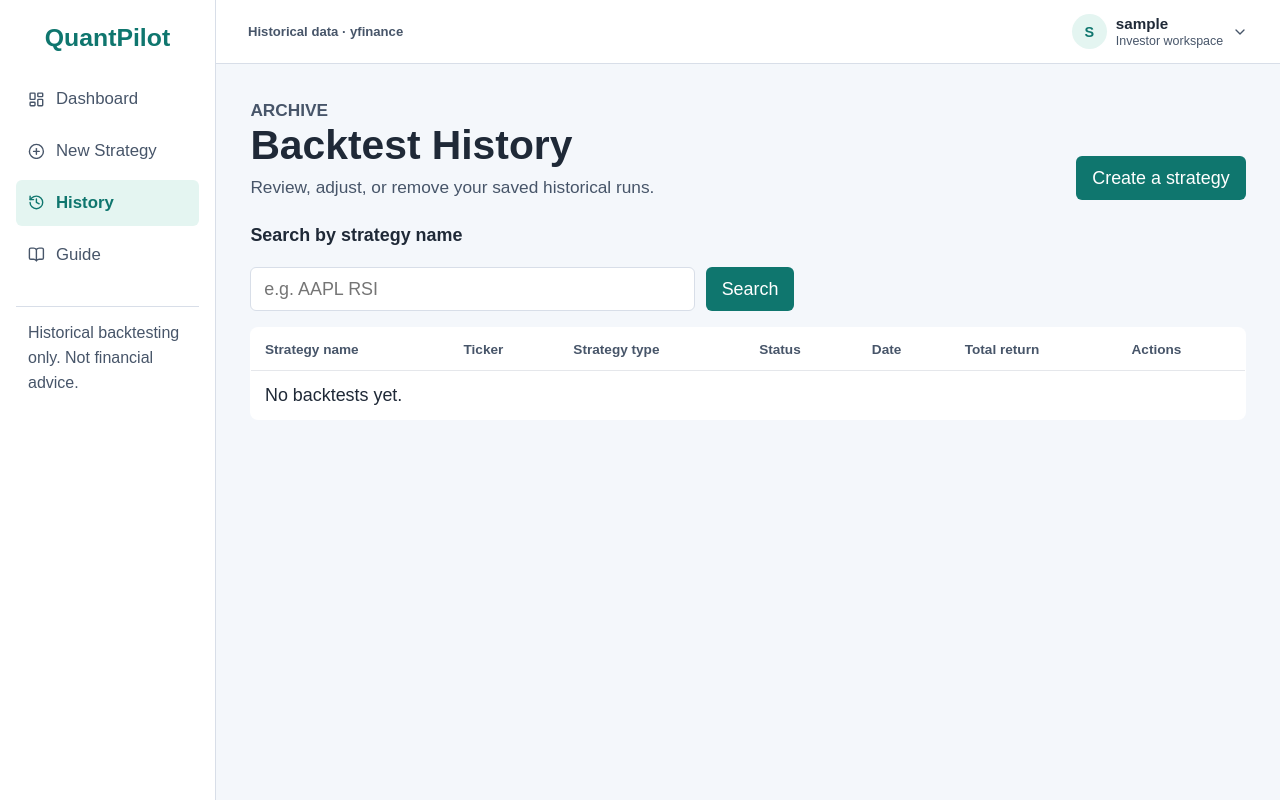
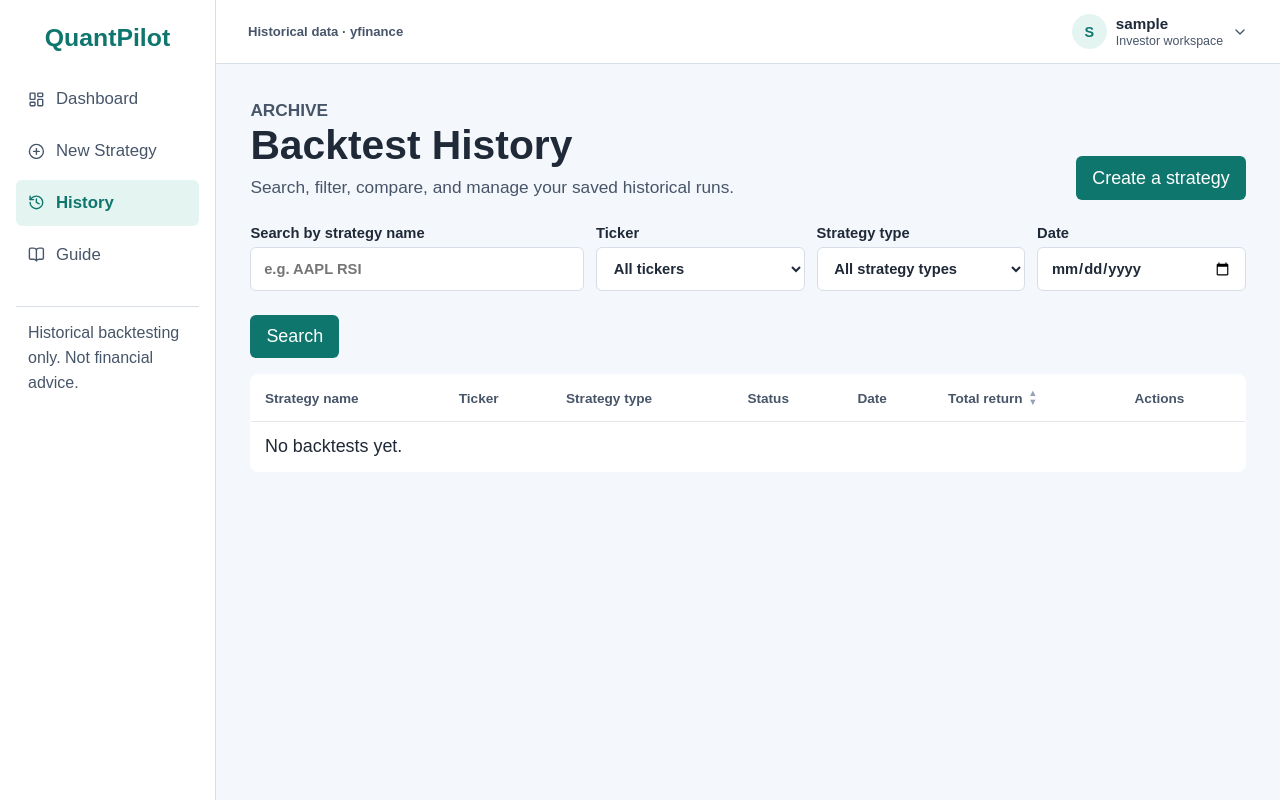
Before and after one commit to Jackson2035th/QuantPilot, a Django app: page /backtests/history/ in a window 1280 px wide. Run offline with Django 5.2, Linux system fonts and the light colour scheme; the visitor is signed in with stand-in values (Sample User, id 1); data that the repository does not hold is empty; some libraries are stand-ins or nearby versions.

Commit message:
feat: add history filters and return sorting

```diff
--- a/backtests/views.py
+++ b/backtests/views.py
@@ -2,6 +2,7 @@ import json
 
 from django.conf import settings
 from django.contrib.auth.decorators import login_required
+from django.db.models import F
 from django.shortcuts import get_object_or_404, redirect, render
 from django.utils import timezone
 from django.views.decorators.http import require_POST
@@ -240,15 +241,61 @@ def run_confirmed_backtest(request):
 @login_required
 def history(request):
     query = request.GET.get("q", "").strip()
+    ticker = request.GET.get("ticker", "").strip()
+    strategy_type = request.GET.get("strategy_type", "").strip()
+    selected_date = request.GET.get("date", "").strip()
+    sort = request.GET.get("sort", "")
+    sort_order = request.GET.get("order", "")
+    return_sort_order = sort_order if sort == "total_return" and sort_order in {"asc", "desc"} else ""
     runs = BacktestRun.objects.filter(user=request.user).select_related(
         "strategy", "result"
     )
+
+    # Show only ticker and strategy type choices that exist in this user's history.
+    tickers = list(
+        runs.order_by("strategy__ticker")
+        .values_list("strategy__ticker", flat=True)
+        .distinct()
+    )
+    strategy_types = list(
+        runs.order_by("strategy__strategy_type")
+        .values_list("strategy__strategy_type", flat=True)
+        .distinct()
+    )
+
     if query:
         runs = runs.filter(strategy__name__icontains=query)
+    if ticker:
+        runs = runs.filter(strategy__ticker=ticker)
+    if strategy_type:
+        runs = runs.filter(strategy__strategy_type=strategy_type)
+    if selected_date:
+        runs = runs.filter(completed_at__date=selected_date)
+    if return_sort_order:
+        if return_sort_order == "asc":
+            runs = runs.order_by(F("result__total_return").asc(nulls_last=True), "-id")
+        else:
+            runs = runs.order_by(F("result__total_return").desc(nulls_last=True), "-id")
+
     return render(
         request,
         "backtests/history.html",
-        {"history_rows": build_history_rows(runs), "query": query},
+        {
+            "history_rows": build_history_rows(runs),
+            "query": query,
+            "tickers": tickers,
+            "strategy_types": strategy_types,
+            "selected_ticker": ticker,
+            "selected_strategy_type": strategy_type,
+            "selected_date": selected_date,
+            "has_filters": bool(query or ticker or strategy_type or selected_date),
+            "return_sort_order": return_sort_order,
+            "next_return_sort_order": {
+                "": "desc",
+                "desc": "asc",
+                "asc": "",
+            }[return_sort_order],
+        },
     )
 
 
--- a/static/css/app.css
+++ b/static/css/app.css
@@ -185,12 +185,20 @@ textarea { min-height: 8rem; resize: vertical; }
 table { width: 100%; border-collapse: collapse; overflow: hidden; }
 th, td { padding: .85rem; border-bottom: 1px solid #e5e7eb; text-align: left; }
 th { color: #475569; font-size: .85rem; }
+.history-sort-link { display: inline-flex; align-items: center; gap: .35rem; color: inherit; text-decoration: none; }
+.history-sort-link:hover { color: var(--color-primary); text-decoration: underline; }
+.history-sort-link:focus-visible { outline: 2px solid var(--color-primary); outline-offset: 2px; }
+.history-sort-arrows { display: grid; gap: .02rem; color: #94a3b8; font-size: .58rem; line-height: .58rem; }
+.history-sort-arrow { height: .58rem; }
+.history-sort-arrow.is-active { color: var(--color-primary); }
 .history-content { display: grid; gap: 1rem; }
-.history-search { display: grid; gap: .55rem; width: min(100%, 34rem); margin: 0; padding: 0 !important; border: 0 !important; background: transparent !important; }
+.history-search { display: grid; gap: .75rem; margin: 0; padding: 0 !important; border: 0 !important; background: transparent !important; }
 .history-search label { font-weight: 700; }
-.history-search > div { display: flex; align-items: center; gap: .65rem; }
-.history-search input { min-width: 0; flex: 1; min-height: 2.75rem; padding: .65rem .8rem; border: 1px solid var(--color-border); border-radius: var(--radius-small); background: var(--color-surface); color: var(--color-text); font: inherit; }
-.history-search input:focus { outline: 2px solid var(--color-primary); outline-offset: 2px; }
+.history-filter-fields { display: grid; grid-template-columns: minmax(14rem, 1.6fr) repeat(3, minmax(10rem, 1fr)); gap: .75rem; align-items: end; }
+.history-filter-fields label { display: grid; gap: .35rem; font-size: .92rem; }
+.history-search input, .history-search select { box-sizing: border-box; width: 100%; min-width: 0; min-height: 2.75rem; padding: .65rem .8rem; border: 1px solid var(--color-border); border-radius: var(--radius-small); background: var(--color-surface); color: var(--color-text); font: inherit; }
+.history-search input:focus, .history-search select:focus { outline: 2px solid var(--color-primary); outline-offset: 2px; }
+.history-filter-actions { display: flex; align-items: center; gap: .65rem; }
 .history-search-clear { display: inline-flex; min-height: 2.75rem; align-items: center; justify-content: center; padding: .55rem .8rem; border: 1px solid var(--color-primary); border-radius: var(--radius-small); background: var(--color-surface); color: var(--color-primary); font-size: .92rem; font-weight: 700; white-space: nowrap; text-decoration: none; }
 .history-search-clear:hover { background: var(--color-primary-soft); color: var(--color-primary-hover); }
 .actions { display: flex; align-items: center; gap: .75rem; white-space: nowrap; }
@@ -301,10 +309,11 @@ th { color: #475569; font-size: .85rem; }
   .history-table .history-empty { padding: 1rem; text-align: center; }
   .history-table .history-empty td { display: block; min-height: 0; padding: 0; text-align: center; }
   .history-table .history-empty td::before { display: none; }
-  .history-search { width: 100%; }
+  .history-filter-fields { grid-template-columns: repeat(2, minmax(0, 1fr)); }
 }
 
 @media (max-width: 560px) {
+  .history-filter-fields { grid-template-columns: 1fr; }
   .page-heading, .panel-heading { align-items: start; flex-direction: column; }
   .recent-run { align-items: start; flex-direction: column; }
   .metric-grid { grid-template-columns: 1fr; }
--- a/templates/backtests/history.html
+++ b/templates/backtests/history.html
@@ -5,21 +5,43 @@
   <div>
     <p class="eyebrow">Archive</p>
     <h1>Backtest History</h1>
-    <p>Review, adjust, or remove your saved historical runs.</p>
+    <p>Search, filter, compare, and manage your saved historical runs.</p>
   </div>
   <a class="button-link" href="{% url 'strategy_input' %}">Create a strategy</a>
 </section>
 <div class="history-content">
 <form class="history-search" method="get" role="search">
-  <label for="history-search-input">Search by strategy name</label>
-  <div>
-    <input id="history-search-input" type="search" name="q" value="{{ query }}" placeholder="e.g. AAPL RSI" autocomplete="off">
+  {% if return_sort_order %}
+    <input type="hidden" name="sort" value="total_return">
+    <input type="hidden" name="order" value="{{ return_sort_order }}">
+  {% endif %}
+  <div class="history-filter-fields">
+    <label class="history-filter-keyword" for="history-search-input">Search by strategy name
+      <input id="history-search-input" type="search" name="q" value="{{ query }}" placeholder="e.g. AAPL RSI" autocomplete="off">
+    </label>
+    <label for="history-ticker-filter">Ticker
+      <select id="history-ticker-filter" name="ticker">
+        <option value="">All tickers</option>
+        {% for ticker in tickers %}<option value="{{ ticker }}"{% if ticker == selected_ticker %} selected{% endif %}>{{ ticker }}</option>{% endfor %}
+      </select>
+    </label>
+    <label for="history-type-filter">Strategy type
+      <select id="history-type-filter" name="strategy_type">
+        <option value="">All strategy types</option>
+        {% for strategy_type in strategy_types %}<option value="{{ strategy_type }}"{% if strategy_type == selected_strategy_type %} selected{% endif %}>{{ strategy_type }}</option>{% endfor %}
+      </select>
+    </label>
+    <label for="history-date-filter">Date
+      <input id="history-date-filter" type="date" name="date" value="{{ selected_date }}">
+    </label>
+  </div>
+  <div class="history-filter-actions">
     <button type="submit">Search</button>
-    {% if query %}<a class="history-search-clear" href="{% url 'history' %}">Clear search</a>{% endif %}
+    {% if has_filters %}<a class="history-search-clear" href="{% url 'history' %}">Clear filters</a>{% endif %}
   </div>
 </form>
 <div class="table-wrap"><table class="history-table">
-  <thead><tr><th>Strategy name</th><th>Ticker</th><th>Strategy type</th><th>Status</th><th>Date</th><th>Total return</th><th>Actions</th></tr></thead>
+  <thead><tr><th>Strategy name</th><th>Ticker</th><th>Strategy type</th><th>Status</th><th>Date</th><th><a class="history-sort-link" href="{% url 'history' %}?sort=total_return&order={{ next_return_sort_order }}{% if query %}&q={{ query|urlencode }}{% endif %}{% if selected_ticker %}&ticker={{ selected_ticker|urlencode }}{% endif %}{% if selected_strategy_type %}&strategy_type={{ selected_strategy_type|urlencode }}{% endif %}{% if selected_date %}&date={{ selected_date }}{% endif %}" aria-label="{% if return_sort_order == 'desc' %}Sort total return from low to high{% elif return_sort_order == 'asc' %}Clear total return sorting{% else %}Sort total return from high to low{% endif %}"><span>Total return</span><span class="history-sort-arrows" aria-hidden="true"><span class="history-sort-arrow{% if return_sort_order == 'asc' %} is-active{% endif %}">▲</span><span class="history-sort-arrow{% if return_sort_order == 'desc' %} is-active{% endif %}">▼</span></span></a></th><th>Actions</th></tr></thead>
   <tbody>
     {% for row in history_rows %}{% with run=row.run %}
     <tr>
@@ -44,7 +66,7 @@
       </td>
     </tr>
     {% endwith %}{% empty %}
-    <tr class="history-empty"><td colspan="7">{% if query %}No backtests match your search.{% else %}No backtests yet.{% endif %}</td></tr>
+    <tr class="history-empty"><td colspan="7">{% if has_filters %}No backtests match your filters.{% else %}No backtests yet.{% endif %}</td></tr>
     {% endfor %}
   </tbody>
 </table></div>
```
Also changed, not shown: tests/test_views.py (+121 -2 lines).
